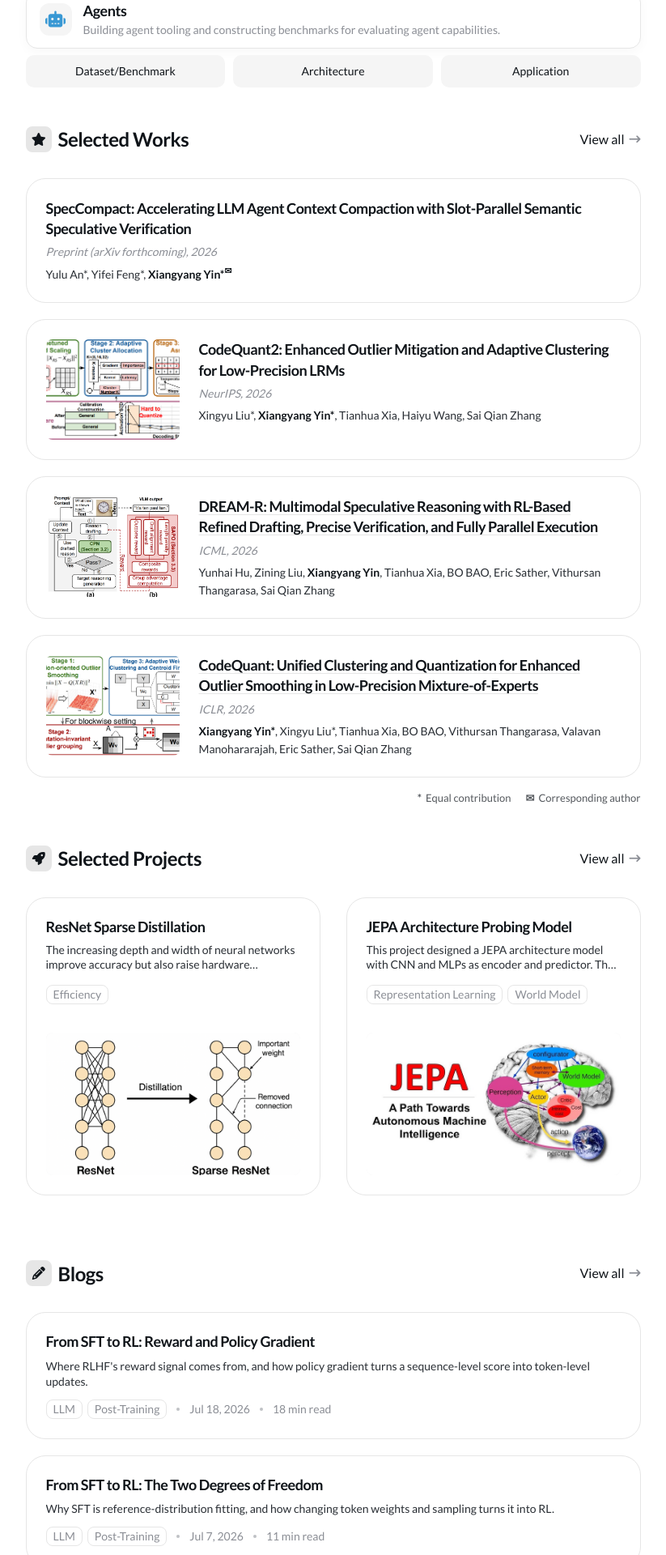
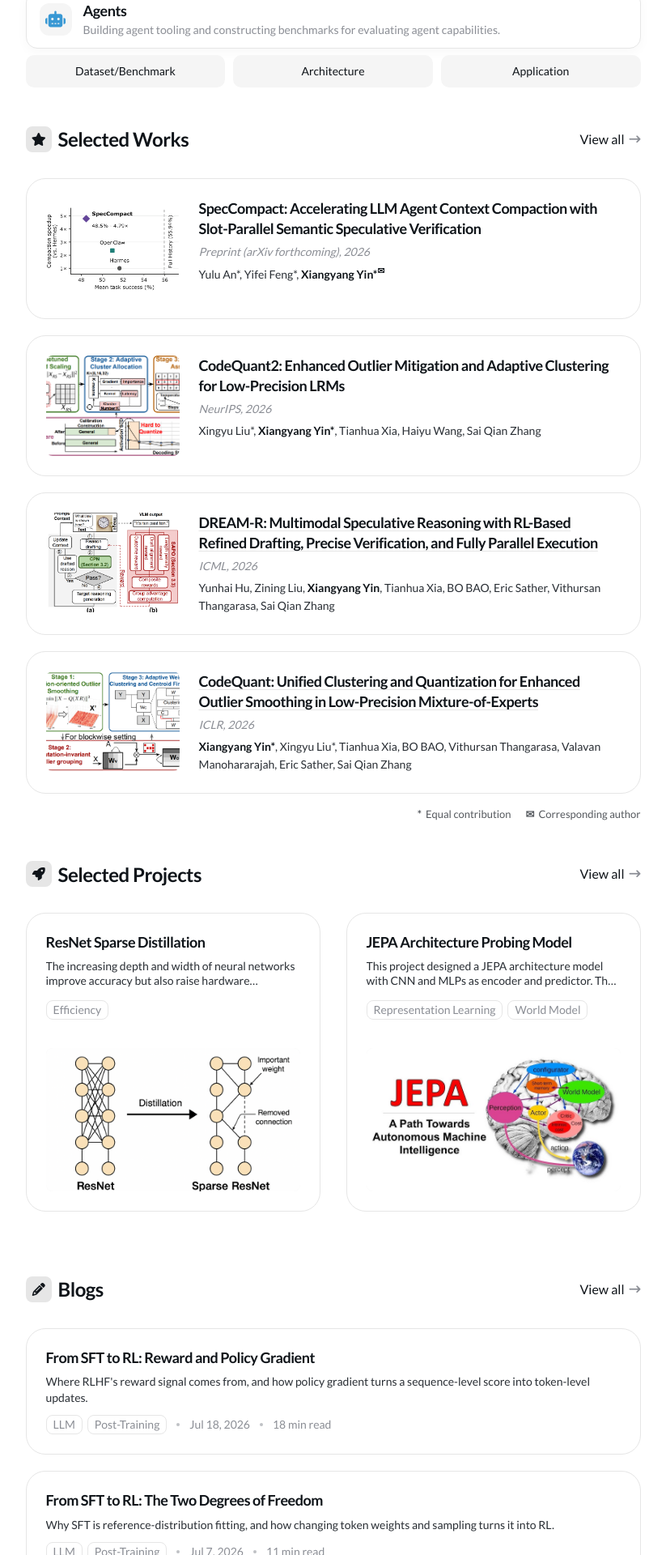
Before and after one commit to shawnyin128/shawnyin128.github.io, a Jekyll site: the page built from index.html, in a window 1280 px wide. Shown: the part 1469-3389 px from the top of the page at 81% size, without its empty margins (221-1044 px from the left). Built offline with Jekyll 4.4.1, drawn with Linux system fonts in a browser that asks for light colours; a style sheet for code colours, icons or effects is not loaded.

Commit message:
Add SpecCompact homepage figure

```diff
--- a/_data/settings.yml
+++ b/_data/settings.yml
@@ -101,7 +101,8 @@ selected_works_settings:
       venue: 'Preprint (arXiv forthcoming), 2026'
       authors: 'Yulu An*, Yifei Feng*, <strong>Xiangyang Yin*<sup title="Corresponding author" aria-label="Corresponding author">&#9993;</sup></strong>'
       link:
-      image:
+      image: '/images/works/speccompact.png'
+      image_fit: contain
       tag:
     - title: 'CodeQuant2: Enhanced Outlier Mitigation and Adaptive Clustering for Low-Precision LRMs'
       venue: 'NeurIPS, 2026'
--- a/_includes/section-selected-works.html
+++ b/_includes/section-selected-works.html
@@ -24,7 +24,7 @@
             {% for work in site.data.settings.selected_works_settings.items limit:6 %}
             <article class="work-card animate">
               {% if work.image %}
-              <div class="work-card__image">
+              <div class="work-card__image{% if work.image_fit == 'contain' %} work-card__image--contain{% endif %}">
                 <img class="lazy" data-src="{{ work.image | relative_url }}" alt="{{ work.title }}">
               </div>
               {% endif %}
@@ -101,6 +101,13 @@
   object-fit: cover;
 }
 
+.selected-works .work-card__image--contain {
+  background: #fff;
+}
+.selected-works .work-card__image--contain img {
+  object-fit: contain;
+}
+
 .selected-works .work-card__body {
   flex: 1;
   min-width: 0;
```
Also changed, not shown: images/works/speccompact.png (added).
